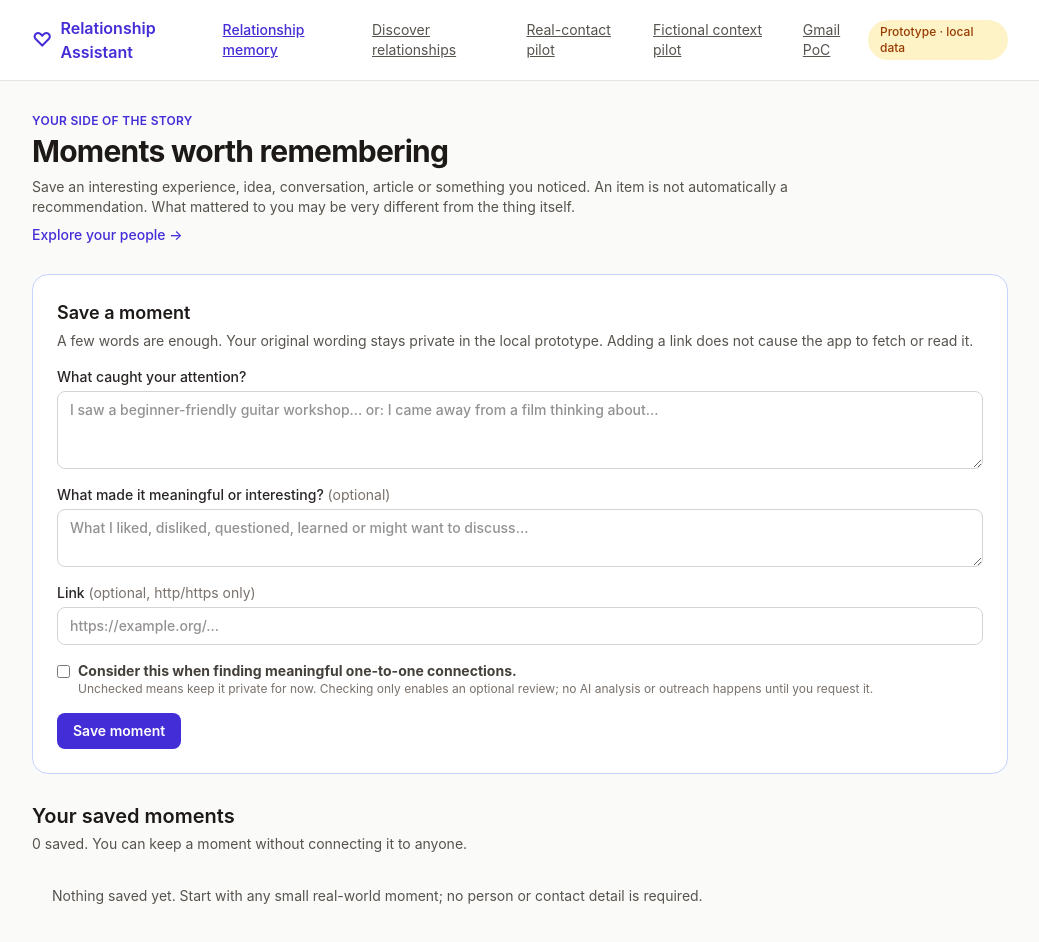
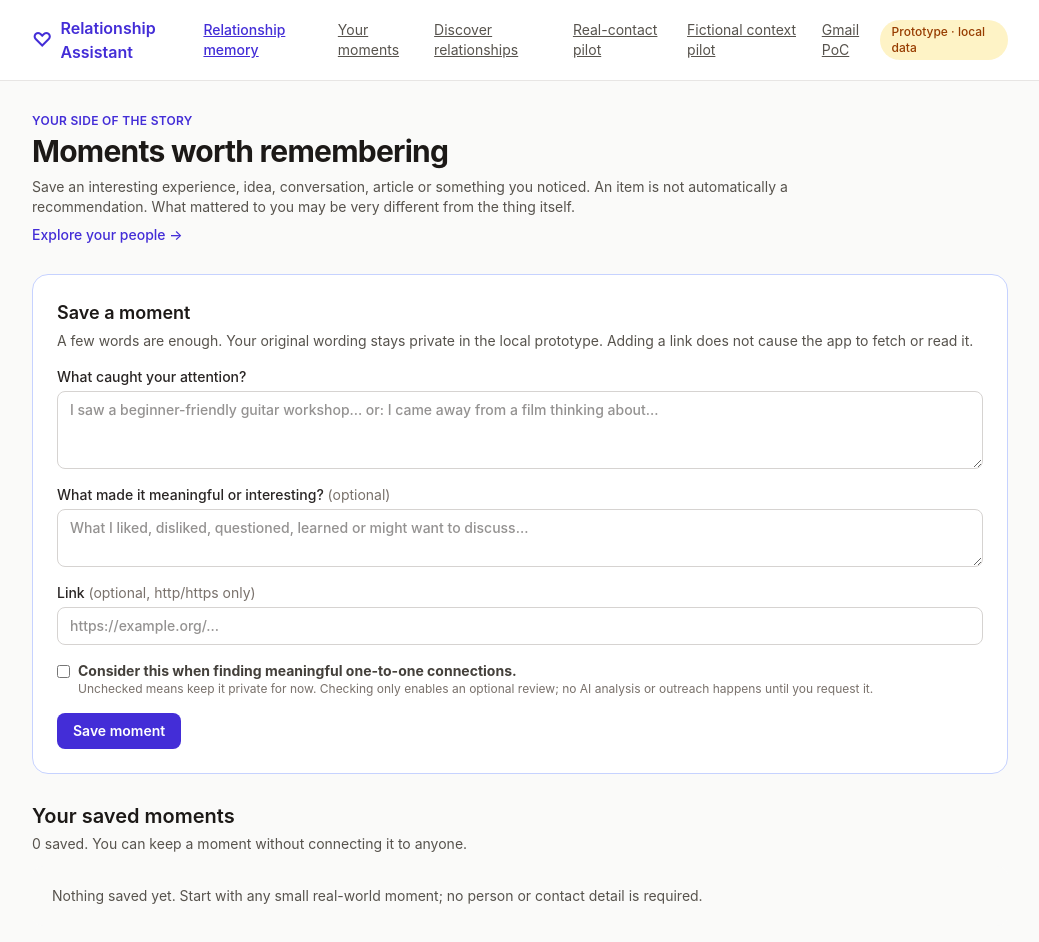
Before and after one commit to jjhonson/relationship-assistant, a Next.js app: page /moments in a window 1280 px wide. Shown: the top 942 px of the page, without its empty margins (120-1159 px from the left). Built offline with nearby package versions, Linux system fonts and the light colour scheme.

Commit message:
feat: make personal moments discoverable from main navigation

```diff
--- a/src/app/layout.tsx
+++ b/src/app/layout.tsx
@@ -20,6 +20,7 @@ export default function RootLayout({ children }: { children: React.ReactNode })
             </Link>
             <nav className="flex items-center gap-4 text-sm">
               <Link href="/relationships" className="font-medium text-indigo-700 underline">Relationship memory</Link>
+              <Link href="/moments" className="text-stone-600 underline">Your moments</Link>
               <Link href="/discover" className="text-stone-600 underline">Discover relationships</Link>
               <Link href="/real-pilot" className="text-stone-600 underline">Real-contact pilot</Link>
               <Link href="/pilot" className="text-stone-600 underline">Fictional context pilot</Link>
```
